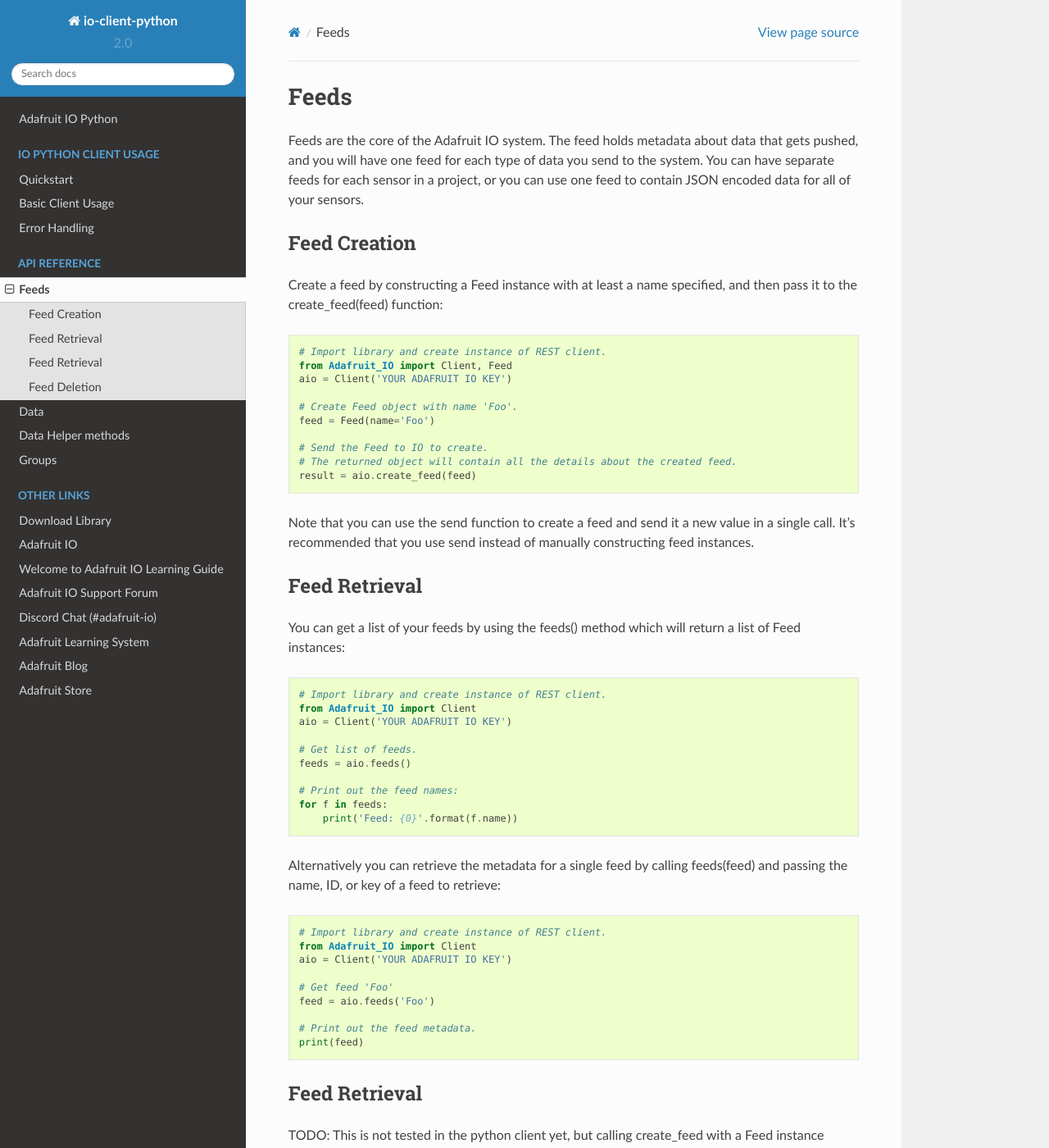
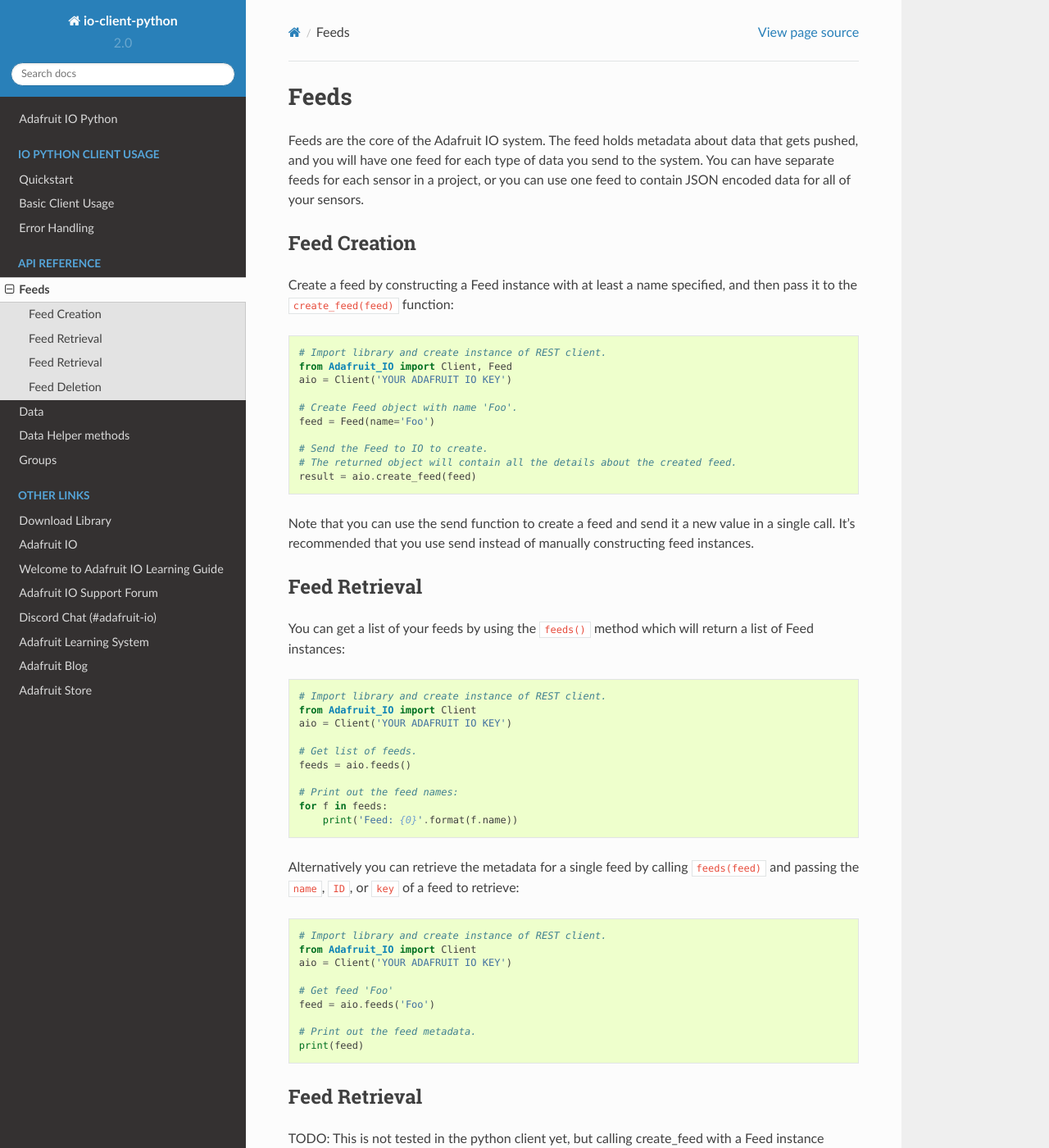
Before and after one commit to adafruit/Adafruit_IO_Python, a Sphinx documentation site: the page built from docs/feeds.rst, in a window 1280 px wide and 1400 px high. Shown: the whole window at 82% size. Built offline with Sphinx 7.4.7 and the Read the Docs theme 2.0.0, drawn with Linux system fonts in a browser that asks for light colours; some of the changed text lies outside the part shown.

Commit message:
syntax fixes

```diff
--- a/docs/data.rst
+++ b/docs/data.rst
@@ -37,7 +37,7 @@
 
 Data Retrieval
 ~~~~~~~~~~~~~
-TODO: This is not tested in the python client, but calling create_data with a Data instance should update it.
+TODO: This is not tested in the python client, but calling ``create_data`` with a Data instance should update it.
 
 Data Deletion
 ~~~~~~~~~~~~~
--- a/docs/feeds.rst
+++ b/docs/feeds.rst
@@ -5,7 +5,7 @@
 
 Feed Creation
 ~~~~~~~~~~~~~
-Create a feed by constructing a Feed instance with at least a name specified, and then pass it to the create_feed(feed) function:
+Create a feed by constructing a Feed instance with at least a name specified, and then pass it to the ``create_feed(feed)`` function:
 
 .. code-block:: python
 
@@ -24,7 +24,7 @@
 
 Feed  Retrieval
 ~~~~~~~~~~~~~~~
-You can get a list of your feeds by using the feeds() method which will return a list of Feed instances:
+You can get a list of your feeds by using the ``feeds()`` method which will return a list of Feed instances:
 
 .. code-block:: python
 
@@ -39,7 +39,7 @@
     for f in feeds:
         print('Feed: {0}'.format(f.name))
 
-Alternatively you can retrieve the metadata for a single feed by calling feeds(feed) and passing the name, ID, or key of a feed to retrieve:
+Alternatively you can retrieve the metadata for a single feed by calling ``feeds(feed)`` and passing the ``name``, ``ID``, or ``key`` of a feed to retrieve:
 
 .. code-block:: python
 
@@ -59,7 +59,7 @@
 
 Feed  Deletion
 ~~~~~~~~~~~~~~
-You can delete a feed by ID, key, or name by calling delete_feed(feed). ALL data in the feed will be deleted after calling this API!
+You can delete a feed by ID, key, or name by calling ``delete_feed(feed)``. ALL data in the feed will be deleted after calling this API!
 
 .. code-block:: python
 
--- a/docs/quickstart.rst
+++ b/docs/quickstart.rst
@@ -18,7 +18,7 @@
     data = aio.receive('Foo')
     print('Received value: {0}'.format(data.value))
 
-If you want to be notified of feed changes immediately without polling, consider using the MQTT client. See the examples/mqtt_client.py for an example of using the MQTT client.
+If you want to be notified of feed changes immediately without polling, consider using the MQTT client. See the ``examples/mqtt_client.py`` for an example of using the MQTT client.
 
 Basic Client Usage
 -------------------
```
